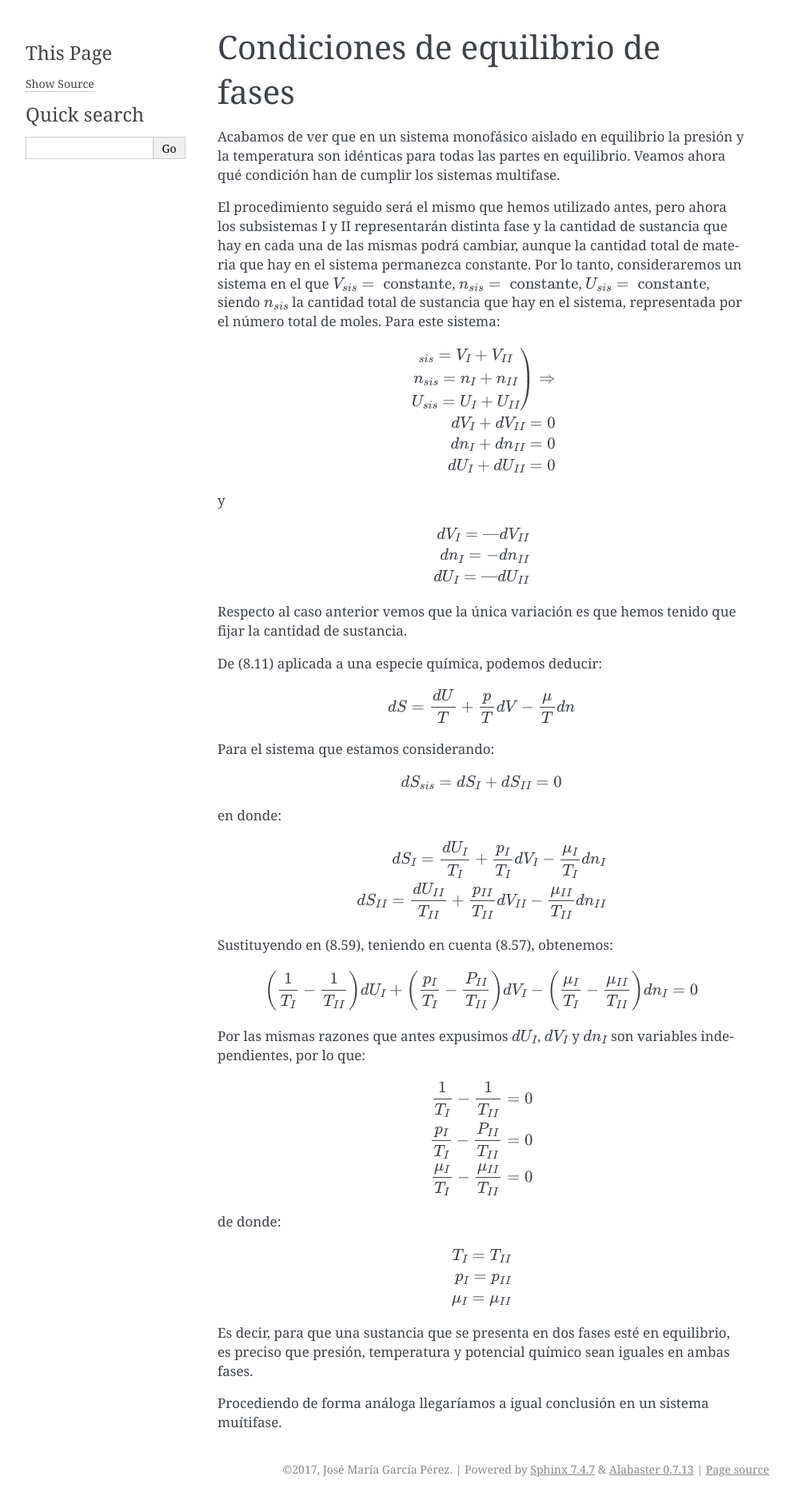
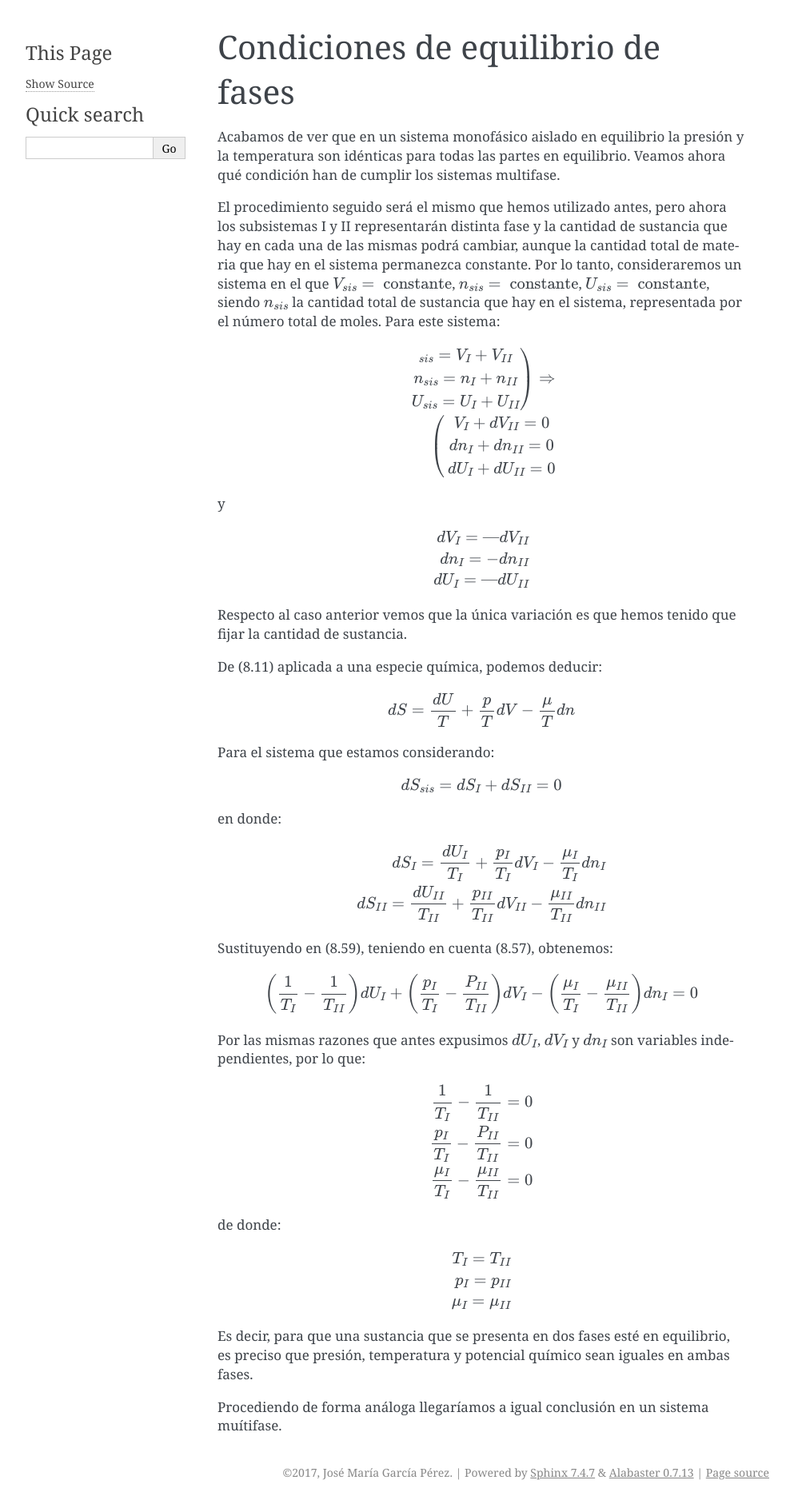
Before and after one commit to mantielero/termodinamica, a Sphinx documentation site: the page built from source/equilibrio_condiciones.rst, in a window 1280 px wide. Shown: the whole page at 80% size, without its empty margins (148-1141 px from the left). Built offline with Sphinx 7.4.7, drawn with Linux system fonts in a browser that asks for light colours; pages that are not in the unit, such as notebooks, are missing from menus.

Commit message:
Update equilibrio_condiciones.rst

```diff
--- a/source/equilibrio_condiciones.rst
+++ b/source/equilibrio_condiciones.rst
@@ -15,9 +15,13 @@ El procedimiento seguido será el mismo que hemos utilizado antes, pero ahora lo
    \right)
    \Rightarrow
 
+   \left(
+   \begin{array}
    dV_I + dV_{II} = 0 \\
    dn_I + dn_{II} = 0 \\
    dU_I + dU_{II} = 0
+   \end{array}
+   \right.
 
 y
 
```
